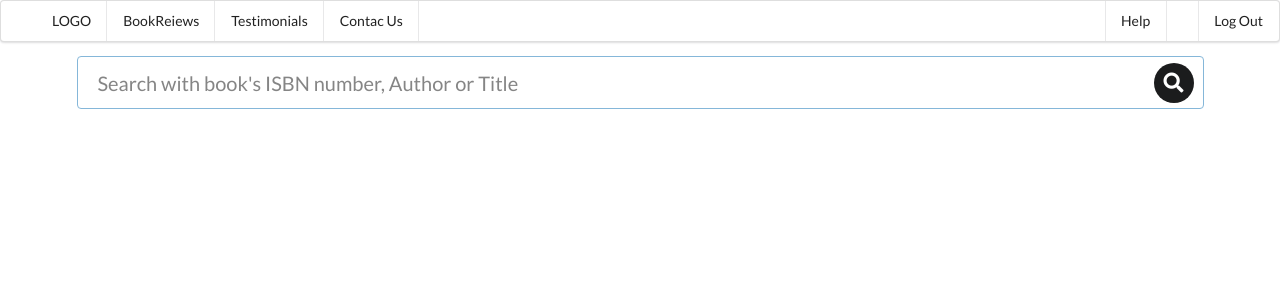
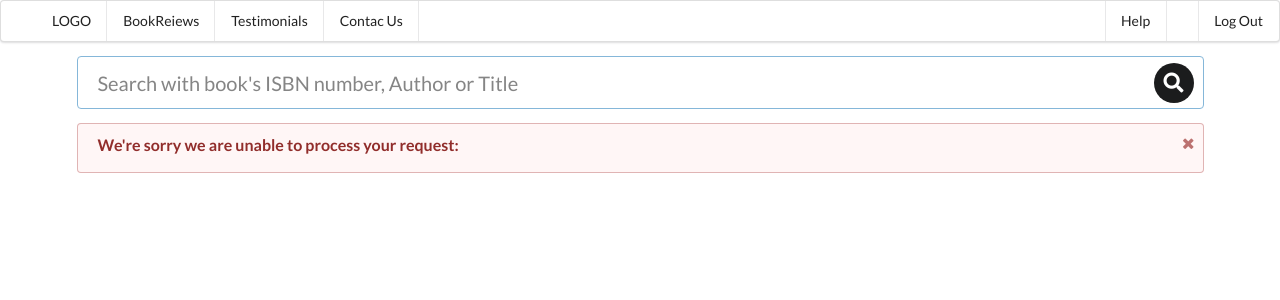
Before and after one commit to akomiqaia/Book-review-web-page, a Flask app: template templates/error.html in a window 1280 px wide. Shown: the top 300 px of the page. Run offline with Flask 2, Linux system fonts and the light colour scheme; the template is opened without the code that fills it, so the values that code supplies are empty; the visitor is signed in with stand-in values (Sample User, id 1); some libraries are stand-ins or nearby versions.

Commit message:
adding some coments

```diff
--- a/application.py
+++ b/application.py
@@ -1,7 +1,9 @@
 import os
 import json
+
 from passlib.hash import pbkdf2_sha256
 from helpers import get_review_counts, login_required, get_averadge_rating
+
 from flask import Flask, session, request,render_template,redirect, url_for, jsonify
 from flask_session import Session
 from sqlalchemy import create_engine
@@ -18,7 +20,7 @@
 app.config["SESSION_TYPE"] = "filesystem"
 Session(app)
 
-# Set up databaseimport requests
+# Set up database import requests
 
 engine = create_engine(os.getenv("DATABASE_URL"))
 db = scoped_session(sessionmaker(bind=engine))
@@ -27,13 +29,15 @@
 @app.route("/")
 @login_required
 def index():
-    # when user logs in he has to see saerch tab where he can type
-    # there will be random books displayed as well
+    # when user logs in the user has to see a saerch tab where he will be abole to look for the specific book
+    # there will be 9 books displayed as well
     items = db.execute("SELECT isbn, title, author, year FROM books LIMIT 9").fetchall()
     bookDescription = "Lorem ipsum dolor sit amet, consectetur adipiscing elit, sed do eiusmod tempor incididunt ut labore et dolore magna aliqua. Ut enim ad minim veniam"
     return render_template("index.html", items = items, description = bookDescription)
+
 @app.route("/register", methods=["GET", "POST"])
 def register():
+    """ If new user registers grab all the data and send it to database """
     if request.method == "POST":
         if not request.form.get("username"):
             return render_template("error.html", errMessage="please provide username")
@@ -49,6 +53,7 @@
         db.commit()
         return redirect("/")
     else:
+        # if  action method is GET just return register.html that will display form for registartion
         return render_template("register.html")
 
 @app.route("/login", methods=["GET", "POST"])
--- a/helpers.py
+++ b/helpers.py
@@ -2,6 +2,8 @@
 from functools import wraps
 from flask import session, redirect
 
+# using goodreads API to get review cuonts and avarage raiting of the books
+# fetched data will be displayed at books own page
 def get_review_counts(isbn):
     api_key = "GACy0ylLEfy4uReswJrGOw"
     res = requests.get("https://www.goodreads.com/book/review_counts.json", params = {"isbns": isbn, "key": api_key}).json()
--- a/templates/error.html
+++ b/templates/error.html
@@ -5,5 +5,12 @@
 {% endblock %}
 
 {% block body %}
-  <h1>{{ errMessage }}</h1>
+<!-- error message tamplate that recives errMessage variable that contains an information about the error -->
+  <div class="ui negative message">
+      <i class="close icon"></i>
+      <div class="header">
+        We're sorry we are unable to process your request:
+      </div>
+      <p>{{errMessage}}
+    </p></div>
 {% endblock %}
--- a/templates/index.html
+++ b/templates/index.html
@@ -28,7 +28,6 @@
 
       </div>
     </div>
-
     {% endfor %}
   </div>
 
--- a/templates/register.html
+++ b/templates/register.html
@@ -9,7 +9,7 @@
 <div class="ui container">
     <div class="ui placeholder segment">
         <div class="ui two column very relaxed stackable grid">
-
+          <!-- Just reverse login page and modify it for registration -->
           <!-- sign up section -->
 
           <div class="column">
```
Also changed, not shown: templates/layout.html (+7 -4 lines), 2 other files.
